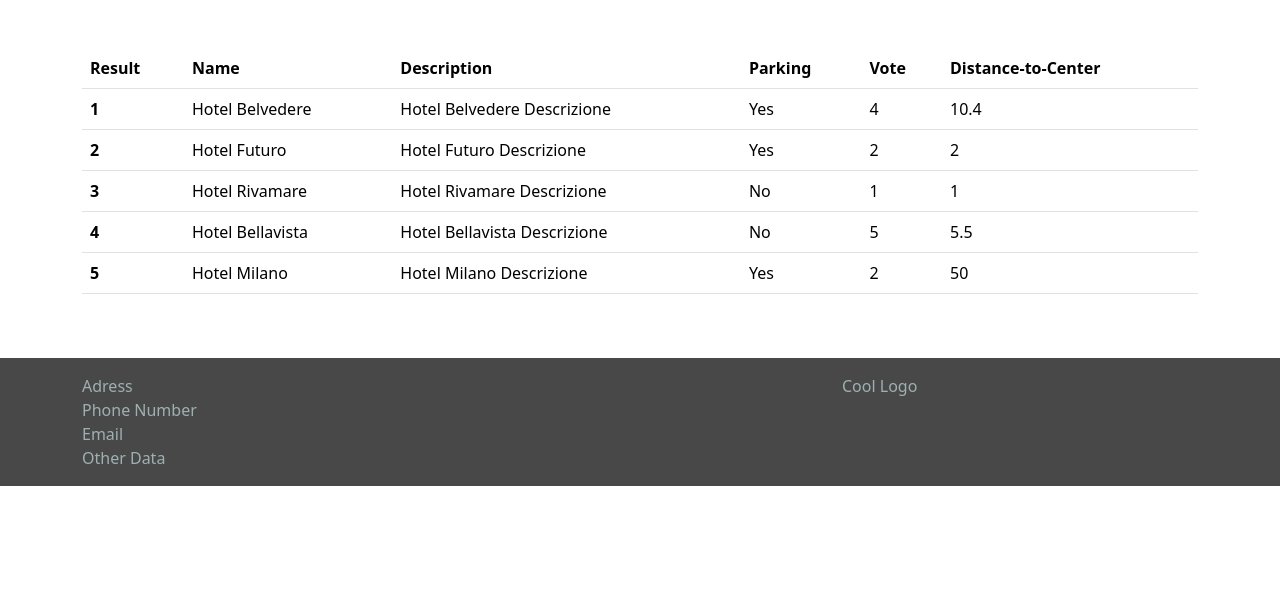
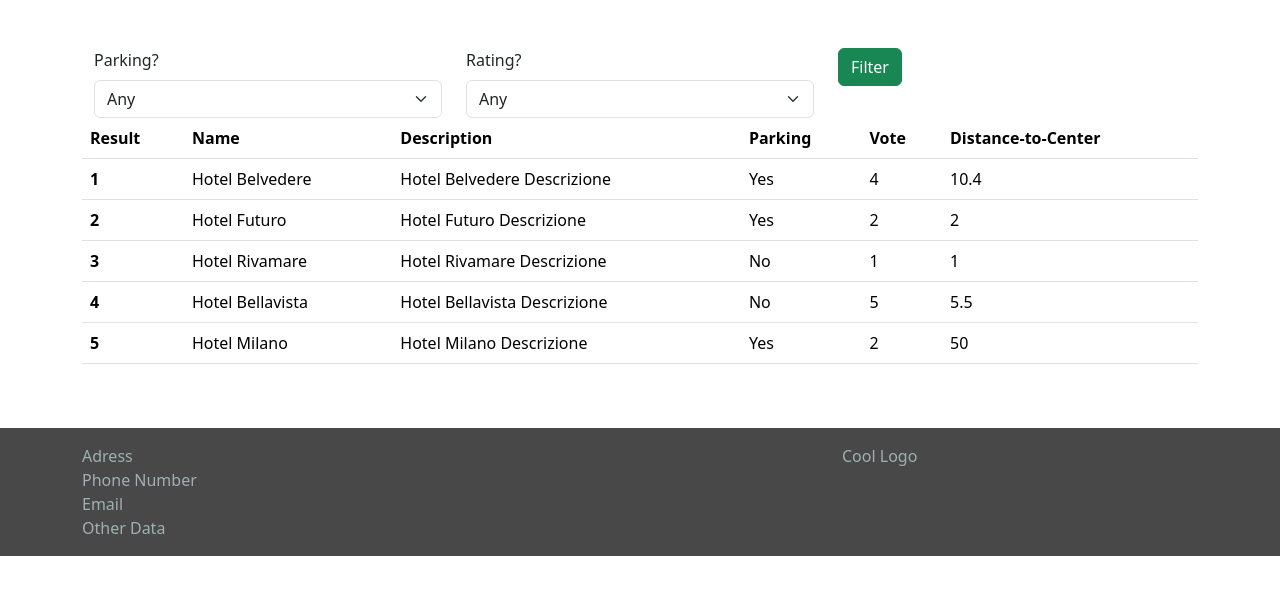
Before and after one commit to Zariy7/php-hotel, a PHP site: page / in a window 1280 px wide. Shown: the part 88-683 px from the top of the page. Run offline with PHP 8.4, Linux system fonts and the light colour scheme.

Commit message:
finished bonus #2 and #3, both filters work

```diff
--- a/index.php
+++ b/index.php
@@ -37,6 +37,37 @@
         ],
     ];
 
+    $filteredHotels = $hotels;
+
+    if(isset($_GET['parking']) && $_GET['parking']!=''){
+        $parkingFilter = $_GET['parking'];
+        if($parkingFilter === 'true'){
+            $parkingFilter = true;
+        }
+        else{
+            $parkingFilter = false;
+        }
+
+        foreach($filteredHotels as $key => $hotel){
+            if($filteredHotels[$key]['parking'] != $parkingFilter){
+                unset($filteredHotels[$key]);
+            }
+        }
+    }
+
+    //var_dump($filteredHotels);
+
+    if(isset($_GET['rating']) && $_GET['rating']!=''){
+        $voteFilter = $_GET['rating'];
+
+        foreach($filteredHotels as $key => $hotel){
+            if($filteredHotels[$key]['vote'] < $voteFilter){
+                unset($filteredHotels[$key]);
+            }
+        }
+    }
+
+    //var_dump($filteredHotels);
 ?>
 
 <!DOCTYPE html>
@@ -55,6 +86,36 @@
             <div class="container">
                 <div class="row">
                     <div class="col-12">
+                        <form action="./index.php" method="GET">
+                            <div class="container">
+                                <div class="row">
+                                    <div class="col-4">
+                                        <label for="parking" class="form-label">Parking?</label>
+                                        <select name="parking" id="parking" class="form-select">
+                                            <option value="">Any</option>
+                                            <option value="true">Yes</option>
+                                            <option value="false">No</option>
+                                        </select>
+                                    </div>
+                                    <div class="col-4">
+                                        <label for="rating" class="form-label">Rating?</label>
+                                        <select name="rating" id="rating" class="form-select">
+                                            <option value="">Any</option>
+                                            <option value="1">1</option>
+                                            <option value="2">2</option>
+                                            <option value="3">3</option>
+                                            <option value="4">4</option>
+                                            <option value="5">5</option>
+                                        </select>
+                                    </div>
+                                    <div class="col-2">
+                                        <input type="submit" value="Filter" class="btn btn-success">
+                                    </div>
+                                </div>
+                            </div>
+                        </form>
+                    </div>
+                    <div class="col-12">
                         <?php
                             echo '<table class="table">';
 
@@ -70,7 +131,7 @@
                                 </tr>
                             </thead>';
 
-                            foreach($hotels as $key => $hotel){
+                            foreach($filteredHotels as $key => $hotel){
                                 echo '<tr>';
                                 echo '<th scope="row">'.($key+1).'</th>';
 
```
